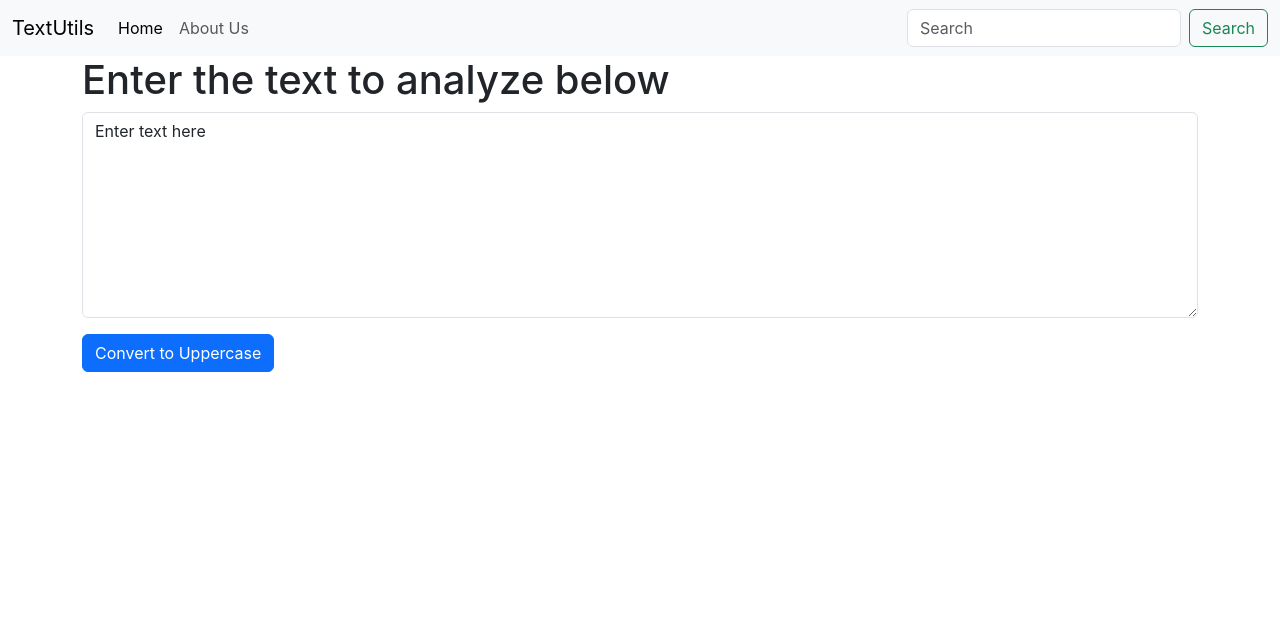
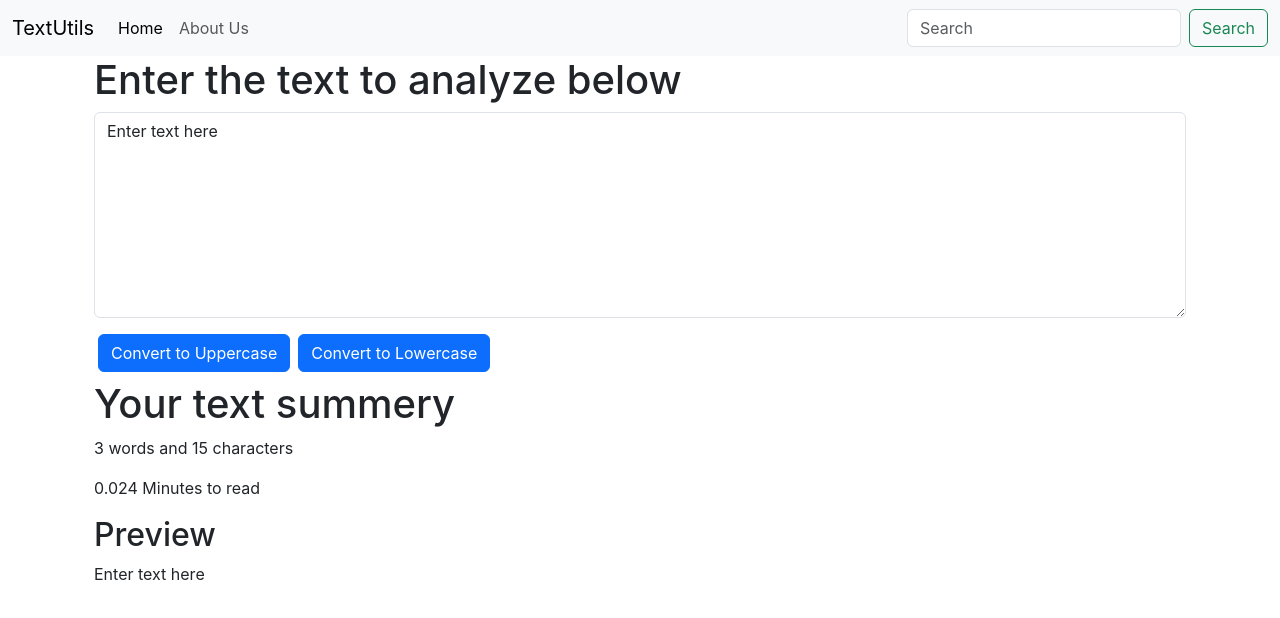
Before and after one commit to MrJay07/codespaces-react, a React (Create React App) app: page / in a window 1280 px wide. Shown: the top 618 px of the page. Built offline with nearby package versions, Linux system fonts and the light colour scheme.

Commit message:
some features updated

```diff
--- a/src/components/TextForm.js
+++ b/src/components/TextForm.js
@@ -4,6 +4,11 @@
     const handleUpClick=() =>{
         // console.log("Uppercase was clicked" +text);
         let newtext = text.toUpperCase();
+        setText(newtext)
+    }
+    const handleLowClick=() =>{
+        // console.log("Lowercase was clicked" +text);
+        let newtext = text.toLowerCase();
         setText(newtext)
     }
     const handleOnChange=(event) =>{
@@ -14,12 +19,22 @@
     // text = "new text" wrong way to change the state
     // setText("new text") correct way to change the state
     return (
-        <div>
-            <h1>{props.heading}</h1>
-            <div className="mb-3">
-            <textarea className="form-control" value={text} onChange={handleOnChange} id="myBox" rows="8"></textarea>
+        <>
+            <div className='container'>
+                <h1>{props.heading}</h1>
+                <div className="mb-3">
+                <textarea className="form-control" value={text} onChange={handleOnChange} id="myBox" rows="8"></textarea>
+                </div>
+                <button className='btn btn-primary mx-1' onClick={handleUpClick}>Convert to Uppercase</button>
+                <button className='btn btn-primary mx-1' onClick={handleLowClick}>Convert to Lowercase</button>
             </div>
-            <button className='btn btn-primary' onClick={handleUpClick}>Convert to Uppercase</button>
-        </div>
+            <div className='container my-2'>
+                <h1>Your text summery</h1>
+                <p>{text.split(" ").length} words and {text.length} characters</p>
+                <p>{0.008*text.split(" ").length} Minutes to read</p>
+                <h2>Preview</h2>
+                <p>{text}</p>
+            </div>
+        </>
     )
 }
```
